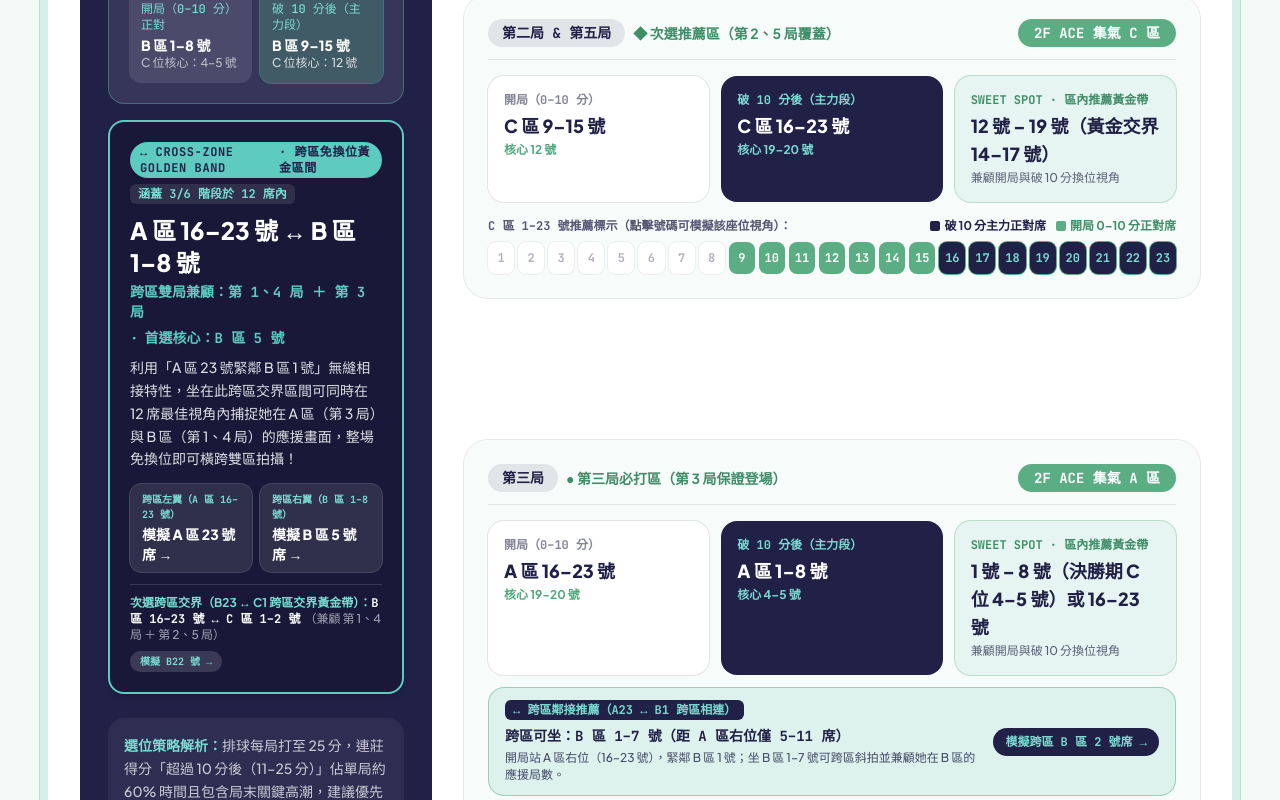
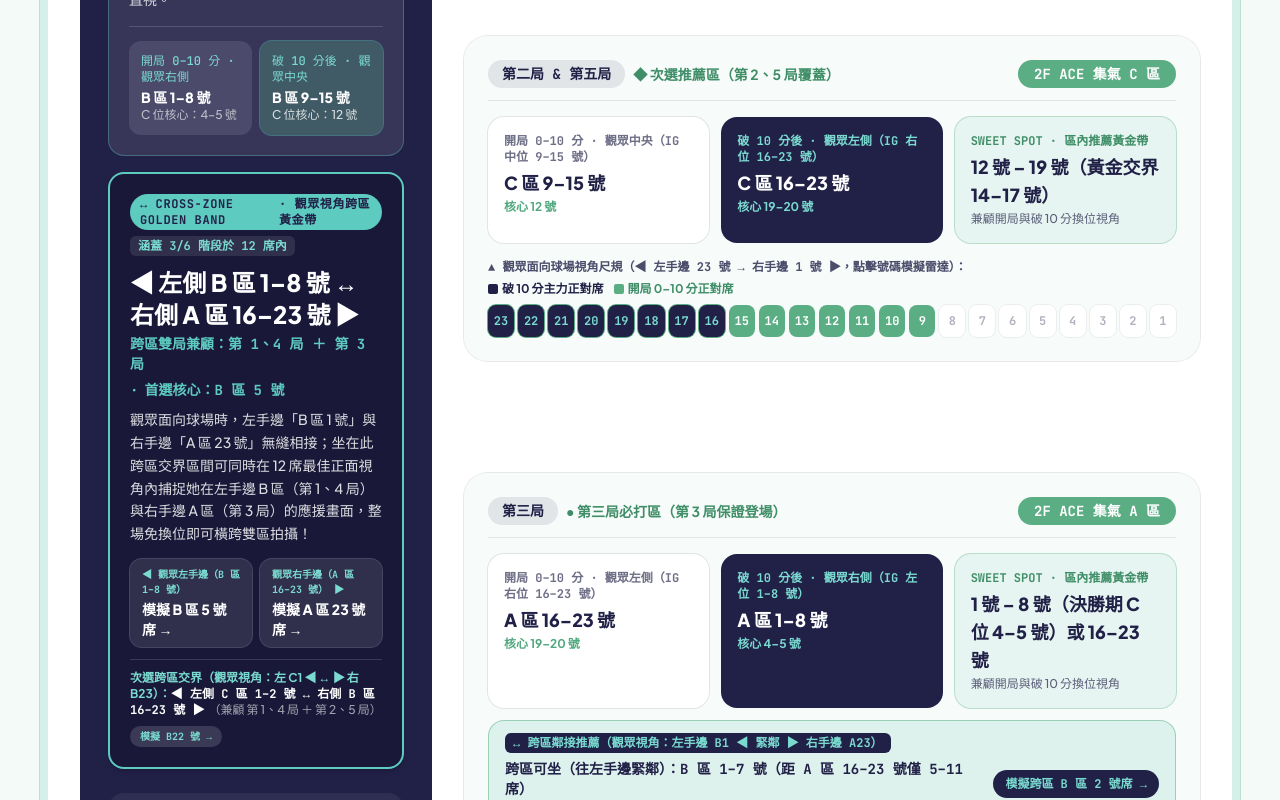
Before and after one commit to mouse170/ace_viva_schedule, a React (Vite) app: page / in a window 1280 px wide. Shown: the part 7340-8140 px from the top of the page. Built offline with nearby package versions, Linux system fonts and the light colour scheme.

Commit message:
feat: align girl seat guide, cross-zone intervals, and strategy PNG with audience perspective

```diff
--- a/src/components/GirlSeatRecommendationSection.tsx
+++ b/src/components/GirlSeatRecommendationSection.tsx
@@ -22,14 +22,23 @@ interface GirlSeatRecommendationSectionProps {
   ) => void;
 }
 
-const SEAT_NUMBERS = Array.from({ length: 23 }, (_, i) => i + 1);
+// 依觀眾面向球場第一人稱視角排列：左手邊為 23 號（大號側），右手邊為 1 號（小號側）
+const SEAT_NUMBERS = Array.from({ length: 23 }, (_, i) => 23 - i);
 
 const MOBILE_SEAT_GROUPS = [
-  { label: '左位 1–8 號', seats: [1, 2, 3, 4, 5, 6, 7, 8], cols: 'grid-cols-8' },
-  { label: '中位 9–15 號', seats: [9, 10, 11, 12, 13, 14, 15], cols: 'grid-cols-7' },
   {
-    label: '右位 16–23 號',
-    seats: [16, 17, 18, 19, 20, 21, 22, 23],
+    label: '◀ 左側 23–16號',
+    seats: [23, 22, 21, 20, 19, 18, 17, 16],
+    cols: 'grid-cols-8',
+  },
+  {
+    label: '▲ 中央 15–9號',
+    seats: [15, 14, 13, 12, 11, 10, 9],
+    cols: 'grid-cols-7',
+  },
+  {
+    label: '右側 8–1號 ▶',
+    seats: [8, 7, 6, 5, 4, 3, 2, 1],
     cols: 'grid-cols-8',
   },
 ];
@@ -131,7 +140,7 @@ export const GirlSeatRecommendationSection: React.FC<
             以女孩為主的黃金座位推薦區間
           </h2>
           <p className="mt-2.5 max-w-4xl text-xs leading-relaxed text-[#212047]/75 sm:text-base lg:text-lg">
-            點選你想鎖定的連莊女孩，系統將自動追蹤她在「第 1、4 局」、「第 2、5 局」與「第 3 局」的跨區路線，以及單局得分破 10 分前後的區內移位，計算出「雙享黃金席」與「破 10 分主力 C 位席」推薦號碼區間。
+            點選你想鎖定的連莊女孩，系統將以「觀眾坐在看台面向球場」的真實左右手方向（◀ 左手邊為 C 區與 23–16 號大號側、正中央為 B 區與 15–9 號、右手邊為 A 區與 8–1 號小號側 ▶），自動推算「跨區免換位黃金區間」、「單局雙享黃金席」與「破 10 分主力 C 位席」。
           </p>
           <p className="mt-2 max-w-4xl text-[11px] font-semibold text-[#3F8E67] lg:text-sm">
             ※ 粉絲自製免責說明：本選位區間為依據官方公告站位表推算之輔助參考，現場實際座椅編號與臨時人員異動，請以球團與 ACE VIVA 官方最新實際公告為準。
@@ -325,7 +334,7 @@ export const GirlSeatRecommendationSection: React.FC<
                     <div className="mt-4 grid grid-cols-2 gap-2 border-t border-white/15 pt-3.5 text-xs lg:text-sm">
                       <div className="rounded-xl bg-white/10 p-2.5 lg:p-3">
                         <div className="font-mono-num text-[10px] text-[#7ADAD0] lg:text-xs">
-                          開局（0–10 分）正對
+                          開局 0–10 分 · {primaryRec.initialSlotLabel.slice(0, 4)}
                         </div>
                         <div className="mt-0.5 font-extrabold text-white">
                           {primaryRec.zone} 區 {primaryRec.initialSeatRange[0]}–
@@ -337,7 +346,7 @@ export const GirlSeatRecommendationSection: React.FC<
                       </div>
                       <div className="rounded-xl bg-[#5BAE84]/30 p-2.5 ring-1 ring-[#5ECBC0]/40 lg:p-3">
                         <div className="font-mono-num text-[10px] text-[#7ADAD0] lg:text-xs">
-                          破 10 分後（主力段）
+                          破 10 分後 · {primaryRec.after10SlotLabel.slice(0, 4)}
                         </div>
                         <div className="mt-0.5 font-extrabold text-white">
                           {primaryRec.zone} 區 {primaryRec.after10SeatRange[0]}–
@@ -357,7 +366,7 @@ export const GirlSeatRecommendationSection: React.FC<
                     <div className="flex flex-wrap items-center justify-between gap-1.5">
                       <span className="inline-flex items-center gap-1 rounded-full bg-[#5ECBC0] px-2.5 py-0.5 font-mono-num text-[10px] font-black tracking-wider text-[#212047] uppercase lg:text-xs">
                         <span>↔ CROSS-ZONE GOLDEN BAND</span>
-                        <span>· 跨區免換位黃金區間</span>
+                        <span>· 觀眾視角跨區黃金帶</span>
                       </span>
                       <span className="rounded-md bg-white/10 px-2 py-0.5 font-mono-num text-[10px] font-extrabold text-[#7ADAD0] lg:text-xs">
                         涵蓋 {topCrossZone.coveredPhasesCount}/6 階段於 12 席內
@@ -377,8 +386,30 @@ export const GirlSeatRecommendationSection: React.FC<
                       {topCrossZone.summaryReason}
                     </p>
 
-                    {/* Quick Jump Buttons for Both Sides of the Cross-Zone Boundary */}
+                    {/* Quick Jump Buttons Ordered by Audience Left-Hand (rightZone 1-7) to Right-Hand (leftZone 17-23) */}
                     <div className="mt-3.5 grid grid-cols-2 gap-2">
+                      <button
+                        type="button"
+                        onClick={() => {
+                          if (onJumpToSeatSimulator) {
+                            onJumpToSeatSimulator(
+                              currentMatchSchedule.matchId,
+                              topCrossZone.rightZone,
+                              topCrossZone.rightBestSeat,
+                              activeGirl.id
+                            );
+                          }
+                        }}
+                        className="flex flex-col items-start rounded-xl bg-white/10 px-3 py-2 text-left ring-1 ring-white/20 transition-all hover:bg-[#5BAE84] hover:text-white active:scale-95"
+                      >
+                        <span className="font-mono-num text-[10px] font-bold text-[#7ADAD0]">
+                          ◀ 觀眾左手邊（{topCrossZone.rightZone} 區 {topCrossZone.rightSeatRange[0]}–{topCrossZone.rightSeatRange[1]} 號）
+                        </span>
+                        <span className="mt-0.5 text-xs font-black text-white lg:text-sm">
+                          模擬 {topCrossZone.rightZone} 區 {topCrossZone.rightBestSeat} 號席 →
+                        </span>
+                      </button>
+
                       <button
                         type="button"
                         onClick={() => {
@@ -394,32 +425,10 @@ export const GirlSeatRecommendationSection: React.FC<
                         className="flex flex-col items-start rounded-xl bg-white/10 px-3 py-2 text-left ring-1 ring-white/20 transition-all hover:bg-[#5BAE84] hover:text-white active:scale-95"
                       >
                         <span className="font-mono-num text-[10px] font-bold text-[#7ADAD0]">
-                          跨區左翼（{topCrossZone.leftZone} 區 {topCrossZone.leftSeatRange[0]}–{topCrossZone.leftSeatRange[1]} 號）
+                          觀眾右手邊（{topCrossZone.leftZone} 區 {topCrossZone.leftSeatRange[0]}–{topCrossZone.leftSeatRange[1]} 號） ▶
                         </span>
                         <span className="mt-0.5 text-xs font-black text-white lg:text-sm">
                           模擬 {topCrossZone.leftZone} 區 {topCrossZone.leftBestSeat} 號席 →
-                        </span>
-                      </button>
-
-                      <button
-                        type="button"
-                        onClick={() => {
-                          if (onJumpToSeatSimulator) {
-                            onJumpToSeatSimulator(
-                              currentMatchSchedule.matchId,
-                              topCrossZone.rightZone,
-                              topCrossZone.rightBestSeat,
-                              activeGirl.id
-                            );
-                          }
-                        }}
-                        className="flex flex-col items-start rounded-xl bg-white/10 px-3 py-2 text-left ring-1 ring-white/20 transition-all hover:bg-[#5BAE84] hover:text-white active:scale-95"
-                      >
-                        <span className="font-mono-num text-[10px] font-bold text-[#7ADAD0]">
-                          跨區右翼（{topCrossZone.rightZone} 區 {topCrossZone.rightSeatRange[0]}–{topCrossZone.rightSeatRange[1]} 號）
-                        </span>
-                        <span className="mt-0.5 text-xs font-black text-white lg:text-sm">
-                          模擬 {topCrossZone.rightZone} 區 {topCrossZone.rightBestSeat} 號席 →
                         </span>
                       </button>
                     </div>
@@ -507,8 +516,8 @@ export const GirlSeatRecommendationSection: React.FC<
                   {/* Middle Row: 3 Interval Breakdown Cards */}
                   <div className="mt-3.5 grid grid-cols-2 gap-2.5 sm:mt-4 sm:grid-cols-3 sm:gap-3">
                     <div className="rounded-2xl bg-white p-3 ring-1 ring-[#212047]/10 lg:p-4">
-                      <div className="font-mono-num text-[10px] font-bold text-[#212047]/55 uppercase lg:text-xs">
-                        開局（0–10 分）
+                      <div className="font-mono-num text-[10px] font-bold text-[#212047]/65 uppercase lg:text-xs">
+                        開局 0–10 分 · {rec.initialSlotLabel}
                       </div>
                       <div className="mt-1 text-sm font-black text-[#212047] sm:text-base lg:text-lg">
                         {rec.zone} 區 {rec.initialSeatRange[0]}–
@@ -521,7 +530,7 @@ export const GirlSeatRecommendationSection: React.FC<
 
                     <div className="rounded-2xl bg-[#212047] p-3 text-white lg:p-4">
                       <div className="font-mono-num text-[10px] font-bold text-[#7ADAD0] uppercase lg:text-xs">
-                        破 10 分後（主力段）
+                        破 10 分後 · {rec.after10SlotLabel}
                       </div>
                       <div className="mt-1 text-sm font-black text-white sm:text-base lg:text-lg">
                         {rec.zone} 區 {rec.after10SeatRange[0]}–
@@ -581,11 +590,11 @@ export const GirlSeatRecommendationSection: React.FC<
                     </div>
                   )}
 
-                  {/* Bottom Row: 1-23 Seat Heatmap Bar (Mobile 3-Station Stacked / Desktop 23-Col Linear) */}
+                  {/* Bottom Row: 23->1 Audience View Seat Heatmap Bar */}
                   <div className="mt-4">
                     <div className="mb-2 flex flex-wrap items-center justify-between gap-1.5 text-[11px] lg:text-xs">
-                      <span className="font-mono-num font-bold text-[#212047]/75">
-                        {rec.zone} 區 1–23 號推薦標示（點擊號碼可模擬該座位視角）：
+                      <span className="font-mono-num font-bold text-[#212047]/80">
+                        ▲ 觀眾面向球場視角尺規（◀ 左手邊 23 號 → 右手邊 1 號 ▶，點擊號碼模擬雷達）：
                       </span>
                       <div className="flex flex-wrap items-center gap-2.5 text-[10px] font-bold lg:text-xs">
                         <span className="inline-flex items-center gap-1 text-[#212047]">
--- a/src/data/schedule.ts
+++ b/src/data/schedule.ts
@@ -488,39 +488,39 @@ const SLOT_META: Record<
   0 | 1 | 2,
   { label: string; range: [number, number]; core: string }
 > = {
-  0: { label: '左位（站位 1）', range: [1, 8], core: '4–5 號' },
-  1: { label: '中位（站位 2）', range: [9, 15], core: '12 號' },
-  2: { label: '右位（站位 3）', range: [16, 23], core: '19–20 號' },
+  0: { label: '觀眾右側（IG 左位 1–8 號）', range: [1, 8], core: '4–5 號' },
+  1: { label: '觀眾中央（IG 中位 9–15 號）', range: [9, 15], core: '12 號' },
+  2: { label: '觀眾左側（IG 右位 16–23 號）', range: [16, 23], core: '19–20 號' },
 };
 
 function computeSweetSpot(
   initSlot: 0 | 1 | 2,
   after10Slot: 0 | 1 | 2
 ): { range: [number, number]; label: string; reason: string } {
-  // 左位 (1-8) -> 中位 (9-15)
+  // 1-8 號 (觀眾右手邊) -> 9-15 號 (觀眾正中央)
   if (initSlot === 0 && after10Slot === 1) {
     return {
       range: [6, 13],
       label: '6 號 – 13 號（黃金交界 7–11 號）',
       reason:
-        '開局（0–10 分）站左位（1–8 號）、破 10 分後決勝長時段移至中位（9–15 號）；選擇 6–13 號可整局免大幅轉頭全程直視。',
+        '觀眾面向球場視角：開局（0–10 分）站你右手邊（1–8 號）、破 10 分後決勝長時段移至正中央（9–15 號）；選擇 6–13 號可整局免大幅轉頭全程直視。',
     };
   }
-  // 中位 (9-15) -> 右位 (16-23)
+  // 9-15 號 (觀眾正中央) -> 16-23 號 (觀眾左手邊)
   if (initSlot === 1 && after10Slot === 2) {
     return {
       range: [12, 19],
       label: '12 號 – 19 號（黃金交界 14–17 號）',
       reason:
-        '開局（0–10 分）站中位（9–15 號）、破 10 分後決勝長時段移至右位（16–23 號）；選擇 12–19 號可同時兼顧中右兩段視野。',
+        '觀眾面向球場視角：開局（0–10 分）站正中央（9–15 號）、破 10 分後決勝長時段移至你左手邊（16–23 號）；選擇 12–19 號可同時兼顧中央與左翼兩段視野。',
     };
   }
-  // 右位 (16-23) -> 左位 (1-8)
+  // 16-23 號 (觀眾左手邊) -> 1-8 號 (觀眾右手邊)
   return {
     range: [1, 8],
     label: '1 號 – 8 號（決勝期 C 位 4–5 號）或 16–23 號',
     reason:
-      '開局（0–10 分）站右位（16–23 號），主隊破 10 分後（11–25 分，佔單局 60% 以上時間）移至左位（1–8 號）；首推 1–8 號鎖定局末關鍵應援，或選 16–23 號鎖定開局。',
+      '觀眾面向球場視角：開局（0–10 分）站你左手邊（16–23 號），主隊破 10 分後（11–25 分，佔單局 60% 以上時間）移至你右手邊（1–8 號）；首推 1–8 號鎖定局末關鍵應援，或選 16–23 號鎖定開局。',
   };
 }
 
@@ -529,75 +529,75 @@ function computeCrossZoneAdjacentOption(
   initSlot: 0 | 1 | 2,
   after10Slot: 0 | 1 | 2
 ): CrossZoneAdjacentOption | null {
-  const touchesLeftEdge = initSlot === 0 || after10Slot === 0;
-  const touchesRightEdge = initSlot === 2 || after10Slot === 2;
+  const touchesSmallNumEdge = initSlot === 0 || after10Slot === 0; // 1–8 號（觀眾右手邊）
+  const touchesLargeNumEdge = initSlot === 2 || after10Slot === 2; // 16–23 號（觀眾左手邊）
 
-  if (zone === 'A' && touchesRightEdge) {
-    const isAfter10Right = after10Slot === 2;
+  if (zone === 'A' && touchesLargeNumEdge) {
+    const isAfter10Large = after10Slot === 2;
     return {
       adjacentZone: 'B',
       adjacentSeatRange: [1, 7],
       adjacentCoreSeat: 2,
-      boundaryName: 'A23 ↔ B1 跨區相連',
-      label: '跨區可坐：B 區 1–7 號（距 A 區右位僅 5–11 席）',
-      reason: isAfter10Right
-        ? '破 10 分後站 A 區右位（16–23 號），緊鄰 B 區 1 號；坐 B 區 1–7 號同樣在 12 席最佳拍攝範圍內，還能兼顧她在 B 區的局數。'
-        : '開局站 A 區右位（16–23 號），緊鄰 B 區 1 號；坐 B 區 1–7 號可跨區斜拍並兼顧她在 B 區的應援局數。',
+      boundaryName: '觀眾視角：左手邊 B1 ◀ 緊鄰 ▶ 右手邊 A23',
+      label: '跨區可坐（往左手邊緊鄰）：B 區 1–7 號（距 A 區 16–23 號僅 5–11 席）',
+      reason: isAfter10Large
+        ? '觀眾面向球場時，A 區左翼（16–23 號）往左緊鄰 B 區 1 號；坐 B 區 1–7 號往右前方看同樣在 12 席最佳拍攝範圍內，還能直接兼顧她在 B 區的局數。'
+        : '觀眾面向球場時，開局她站 A 區左翼（16–23 號）緊鄰左手邊 B 區 1 號；坐 B 區 1–7 號可跨區斜拍並兼顧她在 B 區的應援局數。',
     };
   }
 
-  if (zone === 'B' && touchesLeftEdge && !touchesRightEdge) {
-    const isAfter10Left = after10Slot === 0;
+  if (zone === 'B' && touchesSmallNumEdge && !touchesLargeNumEdge) {
+    const isAfter10Small = after10Slot === 0;
     return {
       adjacentZone: 'A',
       adjacentSeatRange: [17, 23],
       adjacentCoreSeat: 22,
-      boundaryName: 'A23 ↔ B1 跨區相連',
-      label: '跨區可坐：A 區 17–23 號（距 B 區左位僅 5–11 席）',
-      reason: isAfter10Left
-        ? '破 10 分後站 B 區左位（1–8 號），緊鄰 A 區 23 號；坐 A 區 17–23 號同樣在 12 席最佳拍攝範圍內，還能兼顧她在 A 區的局數。'
-        : '開局站 B 區左位（1–8 號），緊鄰 A 區 23 號；坐 A 區 17–23 號可跨區拍攝並兼顧她在 A 區的應援局數。',
+      boundaryName: '觀眾視角：左手邊 B1 ◀ 緊鄰 ▶ 右手邊 A23',
+      label: '跨區可坐（往右手邊緊鄰）：A 區 17–23 號（距 B 區 1–8 號僅 5–11 席）',
+      reason: isAfter10Small
+        ? '觀眾面向球場時，B 區右翼（1–8 號）往右緊鄰 A 區 23 號；坐 A 區 17–23 號往左前方看同樣在 12 席最佳拍攝範圍內，還能直接兼顧她在 A 區的局數。'
+        : '觀眾面向球場時，開局她站 B 區右翼（1–8 號）緊鄰右手邊 A 區 23 號；坐 A 區 17–23 號可跨區拍攝並兼顧她在 A 區的應援局數。',
     };
   }
 
-  if (zone === 'B' && touchesRightEdge && !touchesLeftEdge) {
-    const isAfter10Right = after10Slot === 2;
+  if (zone === 'B' && touchesLargeNumEdge && !touchesSmallNumEdge) {
+    const isAfter10Large = after10Slot === 2;
     return {
       adjacentZone: 'C',
       adjacentSeatRange: [1, 7],
       adjacentCoreSeat: 2,
-      boundaryName: 'B23 ↔ C1 跨區相連',
-      label: '跨區可坐：C 區 1–7 號（距 B 區右位僅 5–11 席）',
-      reason: isAfter10Right
-        ? '破 10 分後站 B 區右位（16–23 號），緊鄰 C 區 1 號；坐 C 區 1–7 號同樣在 12 席最佳拍攝範圍內，還能兼顧她在 C 區的局數。'
-        : '開局站 B 區右位（16–23 號），緊鄰 C 區 1 號；坐 C 區 1–7 號可跨區拍攝並兼顧她在 C 區的應援局數。',
+      boundaryName: '觀眾視角：左手邊 C1 ◀ 緊鄰 ▶ 右手邊 B23',
+      label: '跨區可坐（往左手邊緊鄰）：C 區 1–7 號（距 B 區 16–23 號僅 5–11 席）',
+      reason: isAfter10Large
+        ? '觀眾面向球場時，B 區左翼（16–23 號）往左緊鄰 C 區 1 號；坐 C 區 1–7 號往右前方看同樣在 12 席最佳拍攝範圍內，還能直接兼顧她在 C 區的局數。'
+        : '觀眾面向球場時，開局她站 B 區左翼（16–23 號）緊鄰左手邊 C 區 1 號；坐 C 區 1–7 號可跨區拍攝並兼顧她在 C 區的應援局數。',
     };
   }
 
-  if (zone === 'B' && touchesLeftEdge && touchesRightEdge) {
-    // 右位 (0-10) -> 左位 (>10)
+  if (zone === 'B' && touchesSmallNumEdge && touchesLargeNumEdge) {
+    // 16-23 (0-10) -> 1-8 (>10)
     return {
       adjacentZone: 'A',
       adjacentSeatRange: [17, 23],
       adjacentCoreSeat: 22,
-      boundaryName: 'A23 ↔ B1 跨區相連',
-      label: '跨區可坐：A 區 17–23 號（鎖定破 10 分 B 左）或 C 區 1–7 號（鎖定開局 B 右）',
+      boundaryName: '觀眾視角：左手邊 C1 ↔ B 區 ↔ 右手邊 A23',
+      label: '跨區可坐：右手邊 A 區 17–23 號（鎖定破 10 分 B 區 1–8 號）或左手邊 C 區 1–7 號',
       reason:
-        '破 10 分主力段站 B 區左位（1–8 號），緊鄰 A 區 17–23 號；開局站 B 區右位（16–23 號），緊鄰 C 區 1–7 號。',
+        '觀眾面向球場時，破 10 分主力段站 B 區右翼（1–8 號），緊鄰右手邊 A 區 17–23 號；開局站 B 區左翼（16–23 號），緊鄰左手邊 C 區 1–7 號。',
     };
   }
 
-  if (zone === 'C' && touchesLeftEdge) {
-    const isAfter10Left = after10Slot === 0;
+  if (zone === 'C' && touchesSmallNumEdge) {
+    const isAfter10Small = after10Slot === 0;
     return {
       adjacentZone: 'B',
       adjacentSeatRange: [17, 23],
       adjacentCoreSeat: 22,
-      boundaryName: 'B23 ↔ C1 跨區相連',
-      label: '跨區可坐：B 區 17–23 號（距 C 區左位僅 5–11 席）',
-      reason: isAfter10Left
-        ? '破 10 分後站 C 區左位（1–8 號），緊鄰 B 區 23 號；坐 B 區 17–23 號同樣在 12 席最佳拍攝範圍內，還能兼顧她在 B 區的局數。'
-        : '開局站 C 區左位（1–8 號），緊鄰 B 區 23 號；坐 B 區 17–23 號可跨區拍攝並兼顧她在 B 區的應援局數。',
+      boundaryName: '觀眾視角：左手邊 C1 ◀ 緊鄰 ▶ 右手邊 B23',
+      label: '跨區可坐（往右手邊緊鄰）：B 區 17–23 號（距 C 區 1–8 號僅 5–11 席）',
+      reason: isAfter10Small
+        ? '觀眾面向球場時，C 區右翼（1–8 號）往右緊鄰 B 區 23 號；坐 B 區 17–23 號往左前方看同樣在 12 席最佳拍攝範圍內，還能直接兼顧她在 B 區的局數。'
+        : '觀眾面向球場時，開局她站 C 區右翼（1–8 號）緊鄰右手邊 B 區 23 號；坐 B 區 17–23 號可跨區拍攝並兼顧她在 B 區的應援局數。',
     };
   }
 
@@ -1021,21 +1021,24 @@ export function getCrossZoneGoldenIntervals(
         : [1, 7];
 
     const boundaryTag =
-      id === 'AB' ? 'A23 ↔ B1 跨區交界黃金帶' : 'B23 ↔ C1 跨區交界黃金帶';
+      id === 'AB'
+        ? '觀眾視角：左 B1 ◀ ↔ ▶ 右 A23'
+        : '觀眾視角：左 C1 ◀ ↔ ▶ 右 B23';
     const junctionTitle =
       id === 'AB'
-        ? 'A 區大號 ↔ B 區小號 跨區黃金區間'
-        : 'B 區大號 ↔ C 區小號 跨區黃金區間';
+        ? '觀眾視角：左側 B 區小號 ↔ 右側 A 區大號 跨區黃金區間'
+        : '觀眾視角：左側 C 區小號 ↔ 右側 B 區大號 跨區黃金區間';
 
-    const combinedRangeLabel = `${leftZone} 區 ${leftRange[0]}–${leftRange[1]} 號 ↔ ${rightZone} 區 ${rightRange[0]}–${rightRange[1]} 號`;
+    // 依觀眾面向球場的左右手順序排列：左手邊為 rightZone (1–7 號)，右手邊為 leftZone (17–23 號)
+    const combinedRangeLabel = `◀ 左側 ${rightZone} 區 ${rightRange[0]}–${rightRange[1]} 號 ↔ 右側 ${leftZone} 區 ${leftRange[0]}–${leftRange[1]} 號 ▶`;
     const bestSingleSeatLabel = `${overallBest.zone} 區 ${overallBest.seat} 號`;
 
     const coveredSetsLabel =
       overallBest.coveredSets.length > 0
         ? overallBest.coveredSets.join(' ＋ ')
-        : `${leftSet?.setShortLabel ?? ''} ＋ ${rightSet?.setShortLabel ?? ''}`;
+        : `${rightSet?.setShortLabel ?? ''} ＋ ${leftSet?.setShortLabel ?? ''}`;
 
-    const summaryReason = `利用「${leftZone} 區 23 號緊鄰 ${rightZone} 區 1 號」無縫相接特性，坐在此跨區交界區間可同時在 12 席最佳視角內捕捉她在 ${leftZone} 區（${leftSet?.setShortLabel ?? ''}）與 ${rightZone} 區（${rightSet?.setShortLabel ?? ''}）的應援畫面，整場免換位即可橫跨雙區拍攝！`;
+    const summaryReason = `觀眾面向球場時，左手邊「${rightZone} 區 1 號」與右手邊「${leftZone} 區 23 號」無縫相接；坐在此跨區交界區間可同時在 12 席最佳正面視角內捕捉她在左手邊 ${rightZone} 區（${rightSet?.setShortLabel ?? ''}）與右手邊 ${leftZone} 區（${leftSet?.setShortLabel ?? ''}）的應援畫面，整場免換位即可橫跨雙區拍攝！`;
 
     return {
       id,
```
Also changed, not shown: src/components/OshiStrategyCardModal.tsx (+21 -17 lines).
